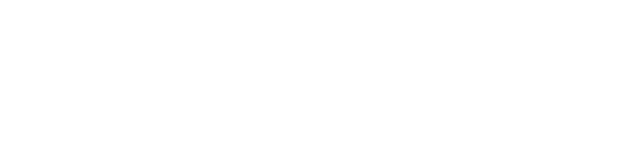
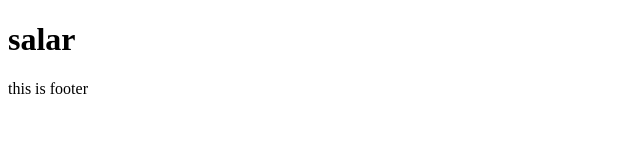
Before and after one commit to hos-ein/hsyn-shop, a plain HTML site: page index.html in a window 1280 px wide. Shown: the whole page, without its empty margins (0-640 px from the left). Drawn offline with Linux system fonts and the light colour scheme.

Commit message:
add footer and h1

```diff
--- a/index.html
+++ b/index.html
@@ -8,7 +8,8 @@
 </head>
 
 <body>
-
+<h1>salar</h1>
+<footer>this is footer</footer>
 </body>
 
 </html>
```
